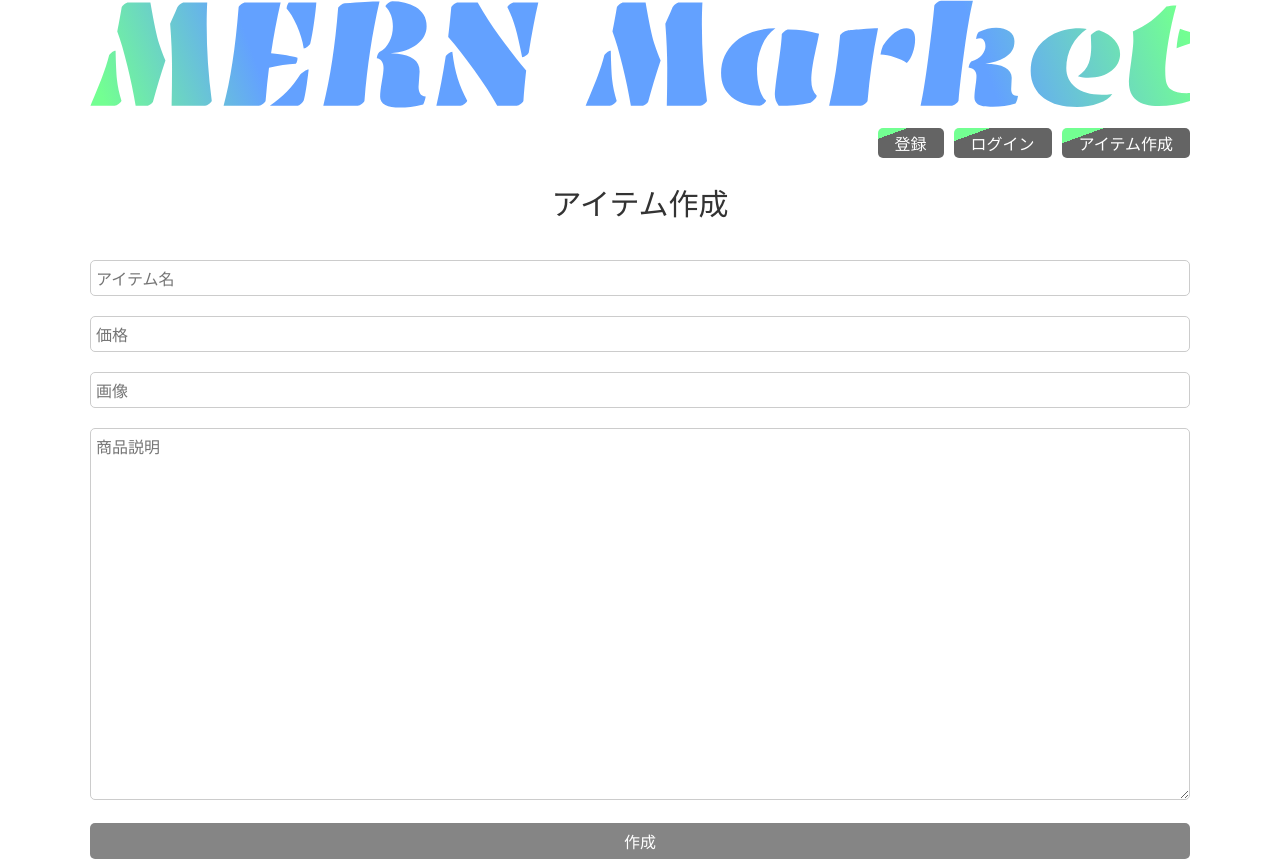
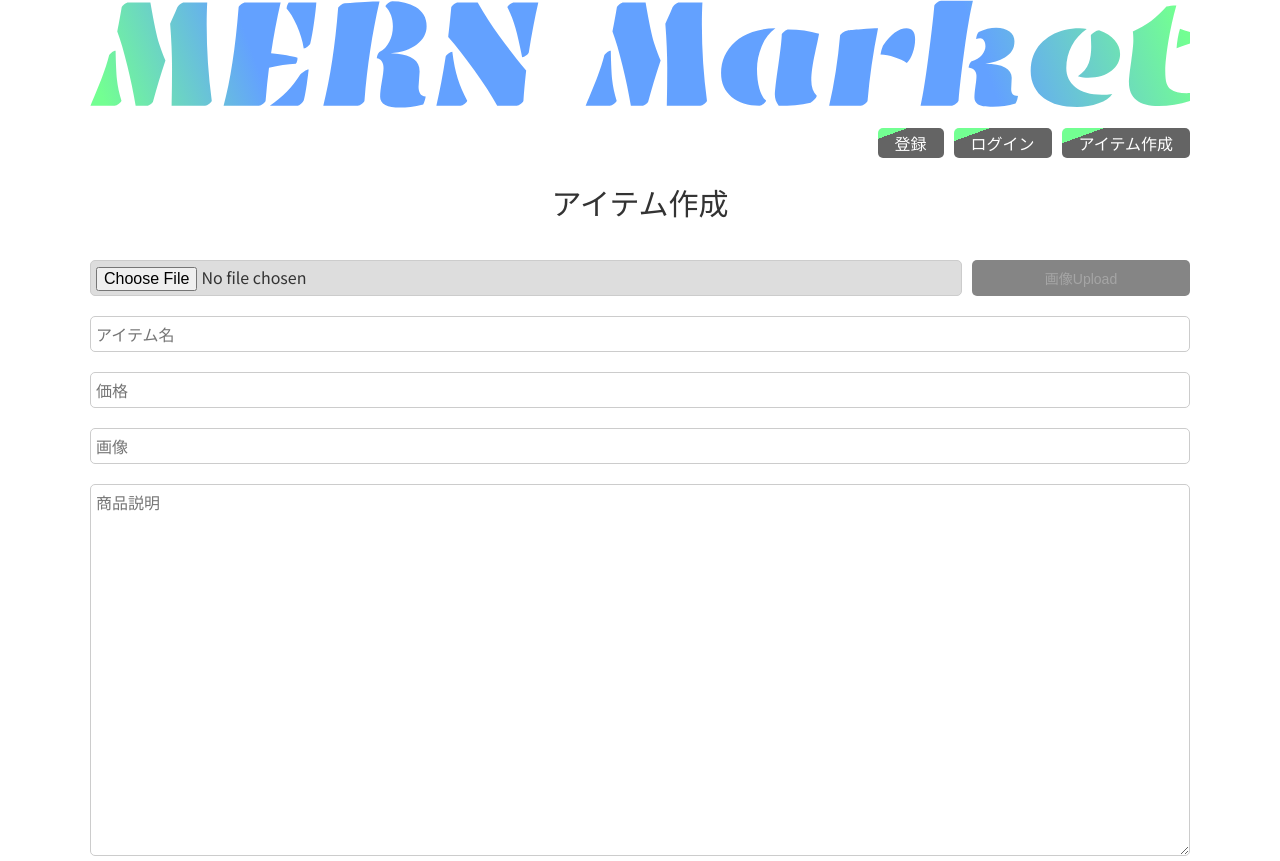
Before and after one commit to smee3/mern-stack-frontend, a React (Create React App) app: page /item/create in a window 1280 px wide. Shown: the top 861 px of the page. Built offline with nearby package versions, Linux system fonts and the light colour scheme; sample sign-in values are in the browser's storage.

Commit message:
画像のアップロード

```diff
--- /dev/null
+++ b/src/components/imgInput.js
@@ -0,0 +1,29 @@
+import { useState } from "react"
+
+const ImgInput = (props) => {
+    const [ imageFile, setImageFile ] = useState("")
+
+    const handleClick = async() => {
+        try {
+            const data = new FormData()
+            data.append("file", imageFile)
+            data.append("upload_preset", "z5z3xwjb")
+            data.append("cloud_name", "dzrhb2n7f")
+            const response = await fetch("https://api.cloudinary.com/v1_1/dzrhb2n7f/image/upload", {method: "POST", body: data})
+            const jsonData = await response.json()
+            await props.setImage(jsonData.url)
+            alert("画像アップロード成功")
+        } catch(err) {
+            alert("画像アップロード失敗")
+        }
+    }
+
+    return (
+        <div className="img-input">
+            <input type="file" onChange={(e) => setImageFile(e.target.files[0])} accept="image/png, image/jpg" />
+            <button onClick={handleClick} disabled={!imageFile}>画像Upload</button>
+        </div>
+    )
+}
+
+export default ImgInput
--- a/src/pages/item/create.js
+++ b/src/pages/item/create.js
@@ -1,5 +1,6 @@
 import { useState } from "react"
 import useAuth from "../../utils/useAuth"
+import ImgInput from "../../components/imgInput"
 
 const CreateItem = () => {
     const [title, setTitle] = useState("")
@@ -37,6 +38,7 @@
         return (
             <div>
                 <h1 className="page-title">アイテム作成</h1>
+                <ImgInput setImage={setImage} />
                 <form onSubmit={handleSubmit}>
                     <input value={title} onChange={(e) => setTitle(e.target.value)} type="text" name="title" placeholder="アイテム名" required />
                     <input value={price} onChange={(e) => setPrice(e.target.value)} type="text" name="price" placeholder="価格" required />
--- a/src/pages/item/delete.js
+++ b/src/pages/item/delete.js
@@ -50,7 +50,7 @@
                 <h1 className="page-title">アイテム削除</h1>
                 <form onSubmit={handleSubmit}>
                     <h2>{title}</h2>
-                    {image && <img src={require(`../../images${image}`)} alt="item" />}
+                    {image && <img src={image} alt="item" />}
                     <h3>¥{price}</h3>
                     <p>{description}</p>
                     <button>削除</button>
--- a/src/pages/item/readAll.js
+++ b/src/pages/item/readAll.js
@@ -17,7 +17,7 @@
         <div className="grid-container-in">
             {allItems && allItems.allItems.map(item =>
                 <Link to={`/item/${item._id}`} key={item._id} className="card">
-                    <img src={require(`../../images${item.image}`)} alt="item" />
+                    <img src={item.image} alt="item" />
                     <div className="texts-area">
                         <h2>¥{item.price}</h2>
                         <h3>{item.title}</h3>
--- a/src/pages/item/readSingle.js
+++ b/src/pages/item/readSingle.js
@@ -24,7 +24,7 @@
     return (
         <div className="readSingle">
             <div>
-                {image && <img src={require(`../../images${image}`)} alt="item" />}
+                {image && <img src={image} alt="item" />}
             </div>
             <div>
                 <h1>{title}</h1>
```
